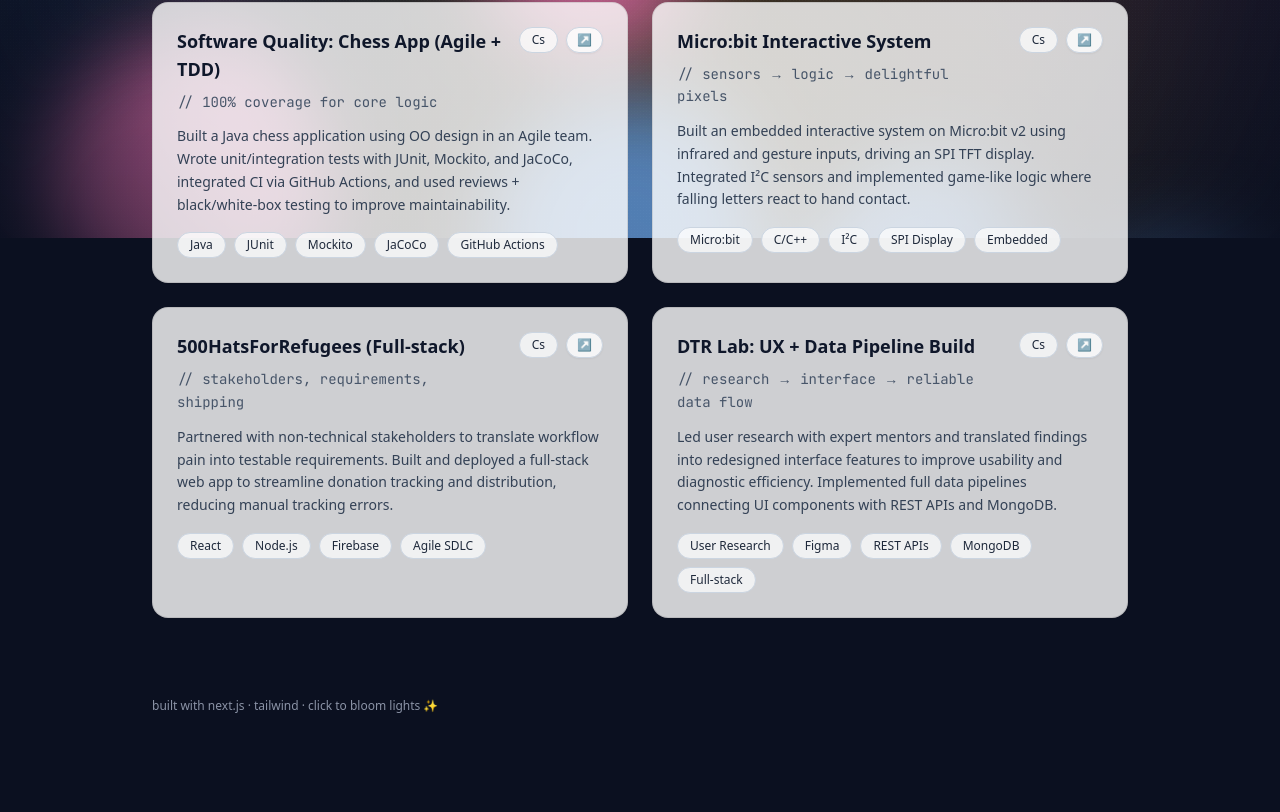
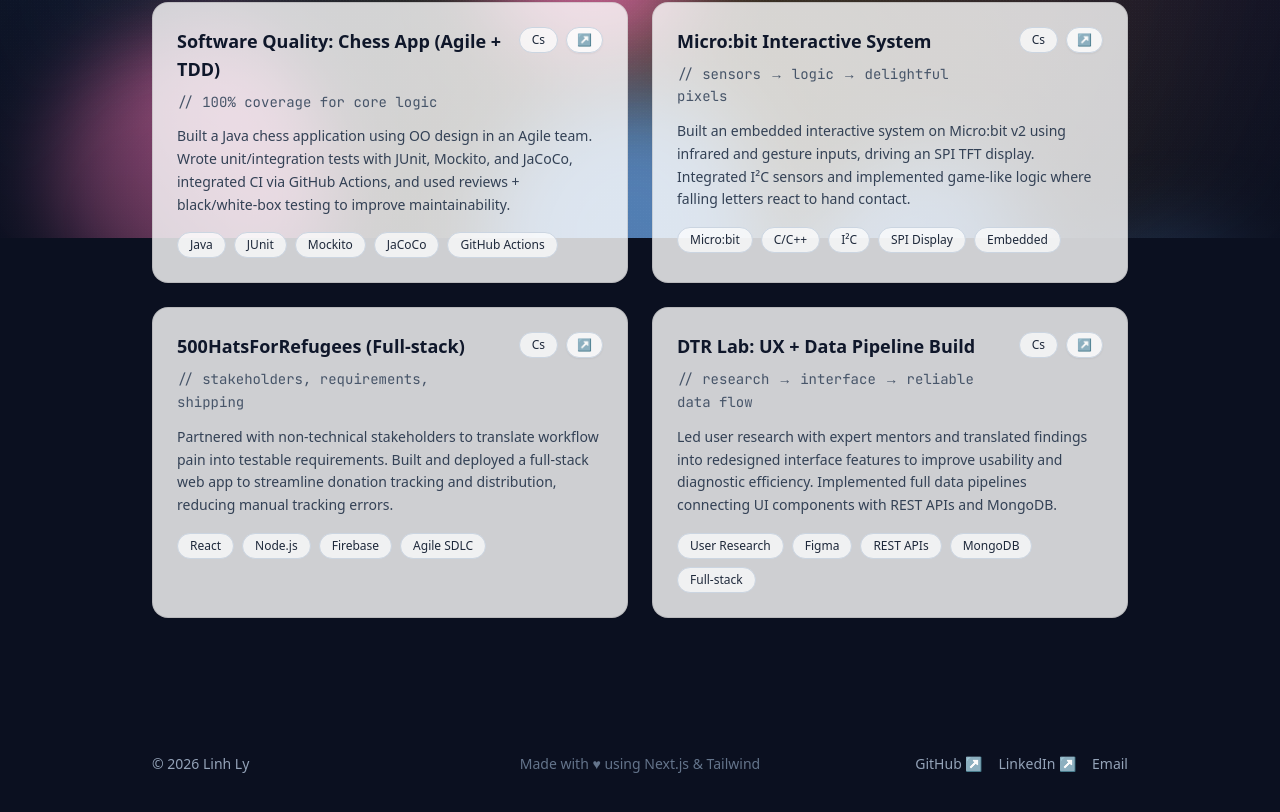
Before and after one commit to NoodleSoup0/linhly-portfolio, a Next.js app: page /personal-projects in a window 1280 px wide. Shown: the part 562-1374 px from the top of the page. Before the commit the page ends 1316 px from the top, so only its background shows below. Built offline with nearby package versions, Linux system fonts and the light colour scheme.

Commit message:
add social media links

```diff
--- /dev/null
+++ b/app/components/Footer.tsx
@@ -0,0 +1,45 @@
+export function Footer() {
+  return (
+    <footer className="mt-24 pb-10 text-sm text-slate-400">
+      <div className="mx-auto max-w-5xl px-6 grid gap-4 md:grid-cols-3 md:items-center">
+        {/* Left */}
+        <p className="text-slate-400 md:text-left text-center">
+          © 2026 Linh Ly
+        </p>
+
+        {/* Center */}
+        <p className="text-slate-500 text-center">
+          Made with <span aria-label="love">♥</span> using Next.js & Tailwind
+        </p>
+
+        {/* Right */}
+        <div className="flex gap-4 md:justify-end justify-center">
+          <a
+            href="https://github.com/NoodleSoup0"
+            target="_blank"
+            rel="noopener noreferrer"
+            className="hover:text-slate-200 transition-colors"
+          >
+            GitHub ↗
+          </a>
+
+          <a
+            href="https://www.linkedin.com/in/linh-ly-74a43218a/"
+            target="_blank"
+            rel="noopener noreferrer"
+            className="hover:text-slate-200 transition-colors"
+          >
+            LinkedIn ↗
+          </a>
+
+          <a
+            href="mailto:msslinhly@gmail.com"
+            className="hover:text-slate-200 transition-colors"
+          >
+            Email
+          </a>
+        </div>
+      </div>
+    </footer>
+  )
+}
--- a/app/layout.tsx
+++ b/app/layout.tsx
@@ -3,6 +3,8 @@ import Link from "next/link"
 import { JetBrains_Mono } from "next/font/google"
 import { CursorStar } from "./components/CursorStar"
 import { LavaBackground } from "./components/LavaBackground"
+import { Footer } from "./components/Footer"
+
 
 const jetbrainsMono = JetBrains_Mono({
   subsets: ["latin"],
@@ -44,9 +46,7 @@ export default function RootLayout({
           </nav>
         </header>
         {children}
-        <footer className="max-w-5xl mx-auto px-6 py-10 text-xs text-muted">
-          built with next.js · tailwind · click to bloom lights ✨
-        </footer>
+        <Footer />
       </body>
     </html>
   )
```
